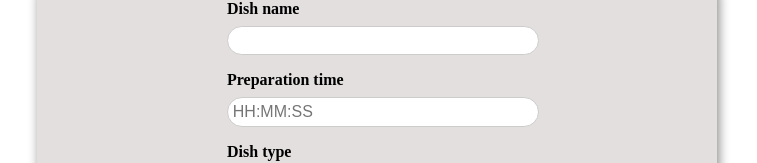
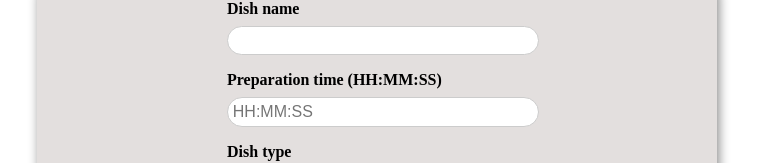
Before and after one commit to zaraod17/task-hexOcean, a Next.js app: page / in a window 1280 px wide. Shown: the part 119-282 px from the top of the page, without its empty margins (263-1020 px from the left). Built offline with nearby package versions, Linux system fonts and the light colour scheme.

Commit message:
Next readme update and label change

```diff
--- a/components/DishForm/DishForm.tsx
+++ b/components/DishForm/DishForm.tsx
@@ -62,7 +62,7 @@ const DishForm: React.FC<Props> = ({ handleSubmit }) => {
         <Field
           name="preparation_time"
           component={renderDurationField}
-          label={"Preparation time"}
+          label={"Preparation time (HH:MM:SS)"}
           type="text"
           error={memoizedErrors.preparation_time}
           required
```
Also changed, not shown: 1 other file (tests, documents, lock files or other folders).
